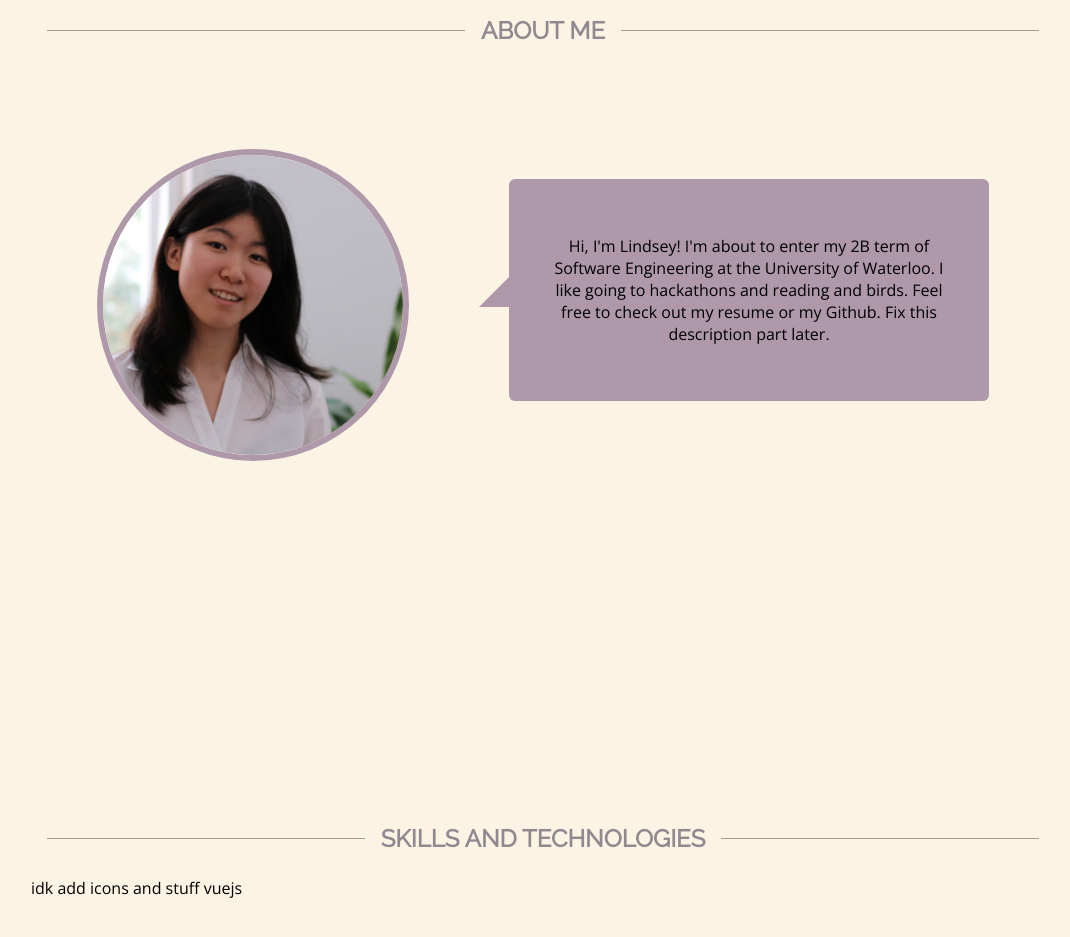
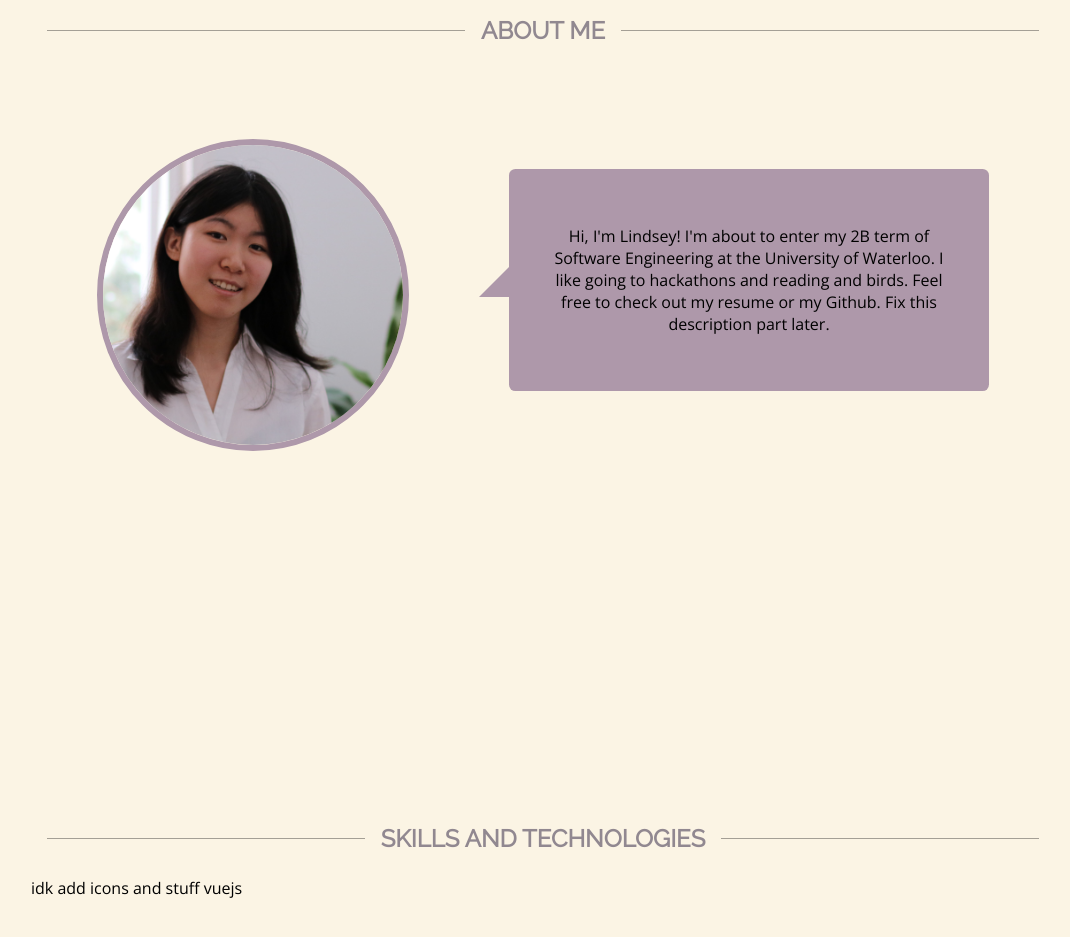
Before and after one commit to lindseyjin/lindseyjin.me, a Vue app: page /#/ in a window 1280 px wide. Shown: the part 860-1797 px from the top of the page, without its empty margins (97-1167 px from the left). Built offline with nearby package versions, Linux system fonts and the light colour scheme; a web font is replaced by a local one; what vue-typer would draw is missing.

Commit message:
adding dist

```diff
--- a/src/components/about-me.vue
+++ b/src/components/about-me.vue
@@ -36,7 +36,7 @@ export default {
   margin-top: 60px;
 }
 .content {
-  margin-top: 80px;
+  margin-top: 70px;
   display: inline-block;
 }
 img {
```
Also changed, not shown: 22 other files (tests, documents, lock files or other folders).
